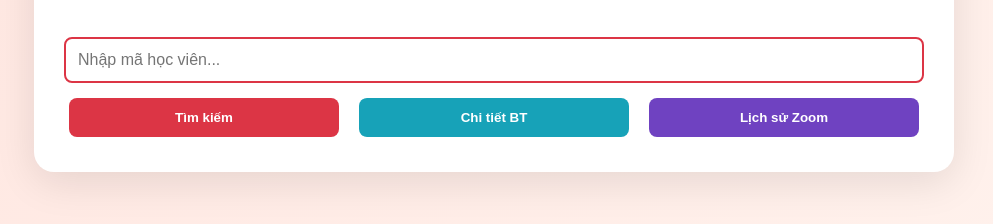
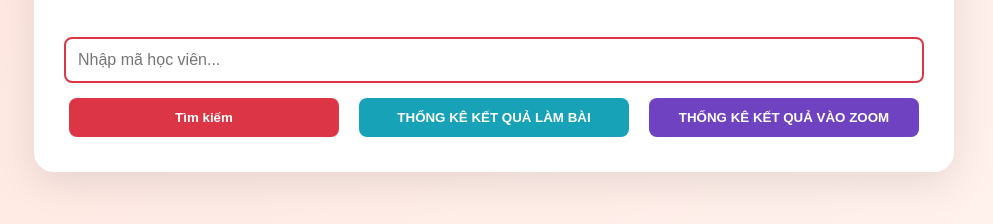
Before and after one commit to onlinecoursess/zoom-BTC-coach-dp-tshtt, a plain HTML site: page index.html in a window 1280 px wide. Shown: the part 138-362 px from the top of the page, without its empty margins (146-1139 px from the left). Drawn offline with Linux system fonts and the light colour scheme.

Commit message:
Update index.html

```diff
--- a/index.html
+++ b/index.html
@@ -394,9 +394,9 @@
     <div class="grid">
       <button class="btn-primary" onclick="searchStudent()"> Tìm kiếm</button>
       <button class="btn-info" onclick="window.open('https://onlinecoursess.github.io/baitapcoachtshtt/?mode=giaovien', '_self')">
-        Chi tiết BT
+      THỐNG KÊ KẾT QUẢ LÀM BÀI
       </button>
-      <button class="btn-purple" onclick="showZoomStatistics()">Lịch sử Zoom</button>
+      <button class="btn-purple" onclick="showZoomStatistics()">THỐNG KÊ KẾT QUẢ VÀO ZOOM</button>
     </div>
 
     <div id="result"></div>
```
